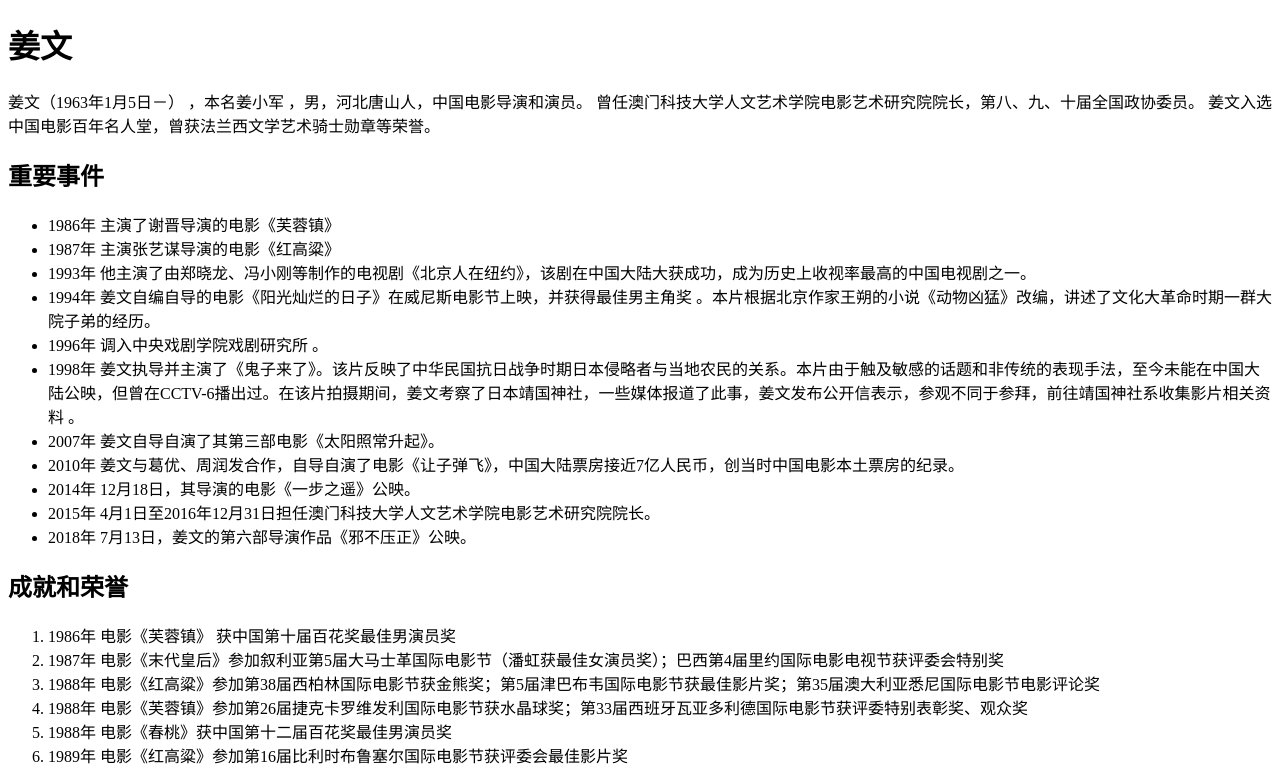
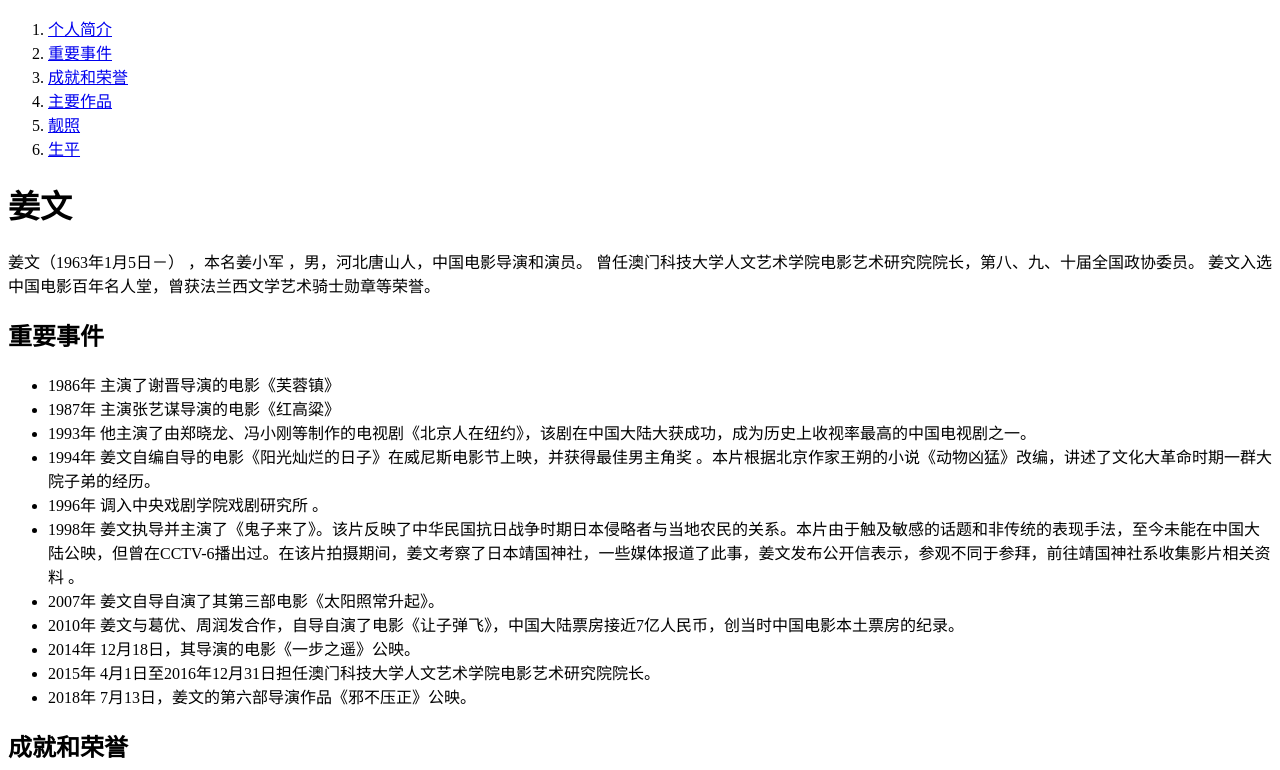
Before and after one commit to Wind2Song/html-demo-3, a plain HTML site: page index.html in a window 1280 px wide. Shown: the top 770 px of the page. Drawn offline with Linux system fonts and the light colour scheme.

Commit message:
忘了加过什么，下次可不能这样了

```diff
--- a/index.html
+++ b/index.html
@@ -12,7 +12,20 @@
     </style>
 </head>
 <body>
-    <h1>
+
+    <nav>
+        <ol>
+            <li><a href="#jay">个人简介</a></li>
+            <li><a href="#events">重要事件</a></li>
+            <li><a href="#wons">成就和荣誉</a></li>
+            <li><a href="#works">主要作品</a></li>
+            <li><a href="#photos">靓照</a></li>
+            <li><a href="#life">生平</a></li>
+
+
+        </ol>
+    </nav>
+    <h1 id="jay">
         姜文
     </h1>
     <p>
@@ -20,7 +33,7 @@
         曾任澳门科技大学人文艺术学院电影艺术研究院院长，第八、九、十届全国政协委员。
         姜文入选中国电影百年名人堂，曾获法兰西文学艺术骑士勋章等荣誉。
     </p>
-    <h2>
+    <h2 id="events">
         重要事件
     </h2>
     <ul>
@@ -36,7 +49,7 @@
         <li>2015年 4月1日至2016年12月31日担任澳门科技大学人文艺术学院电影艺术研究院院长。</li>
         <li>2018年 7月13日，姜文的第六部导演作品《邪不压正》公映。</li>
     </ul>
-    <h2>
+    <h2 id="wons">
         成就和荣誉
     </h2>
     <ol>
@@ -70,7 +83,7 @@
         <li>2014年  获得第17届上海国际电影节华语电影杰出贡献奖</li>
         <li>2015年  以《一步之遥》获第六届中国电影导演协会年度电影奖</li>
     </ol>
-    <h2>
+    <h2 id="works">
         主要作品
     </h2>
     <table>
@@ -186,7 +199,7 @@
             </tr>
         </tbody>
     </table>
-    <h2>
+    <h2 id="photos">
         靓照
     </h2>
 
@@ -195,7 +208,7 @@
         <div><img width="500" src="images/2.jpg" alt="图二"></div>
         <div><img width="500" src="images/3.jpg" alt="图三"></div>
 
-    <h2>
+    <h2 id="life">
         生平
     </h2>
     <p>
```
